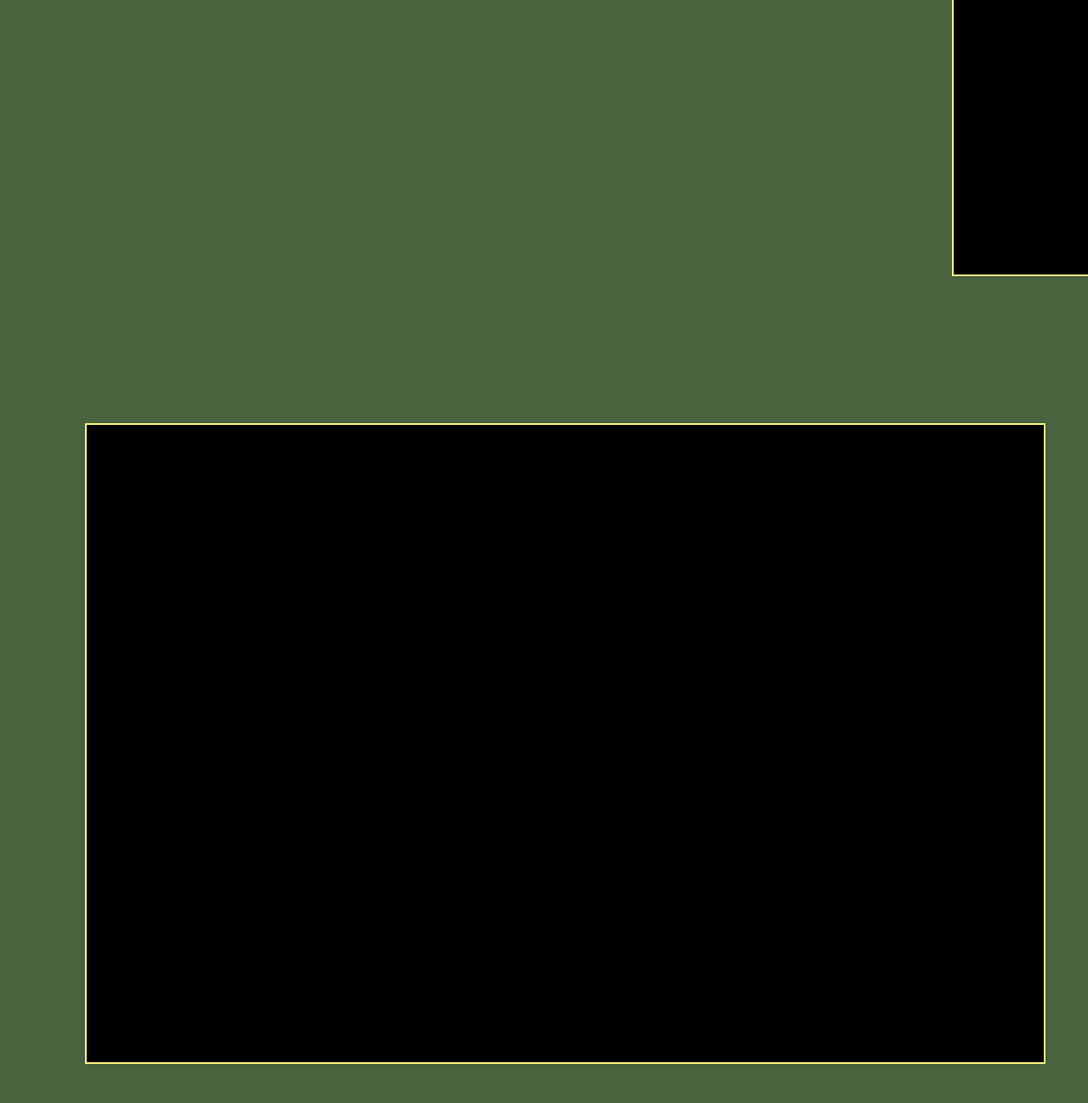
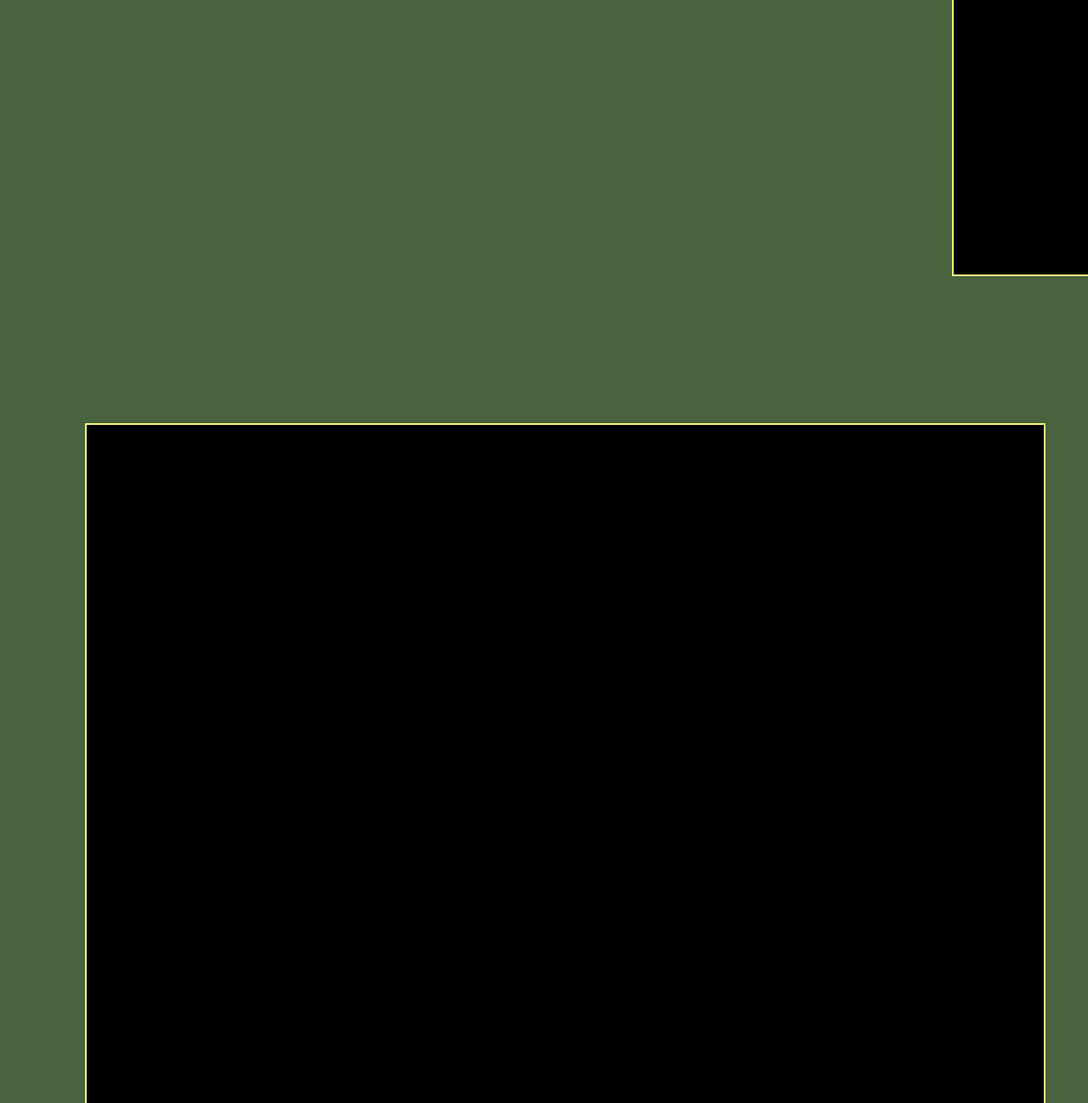
Before and after one commit to ijemmao/faces, a website: page src/index.html in a window 1280 px wide. Shown: the part 2702-4000 px from the top of the page at 85% size. Before the commit the page ends 3954 px from the top, so only its background shows below. Drawn offline with nearby package versions, Linux system fonts and the light colour scheme; a web font is replaced by a local one.

Commit message:
increased the size of the last image

```diff
--- a/src/style.css
+++ b/src/style.css
@@ -190,7 +190,7 @@ navbar {
 .wide {
   max-width: 1450px;
   width: 88%;
-  height: 750px;
+  height: 900px;
 }
 
 .large {
```
